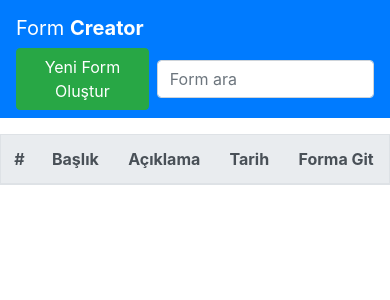
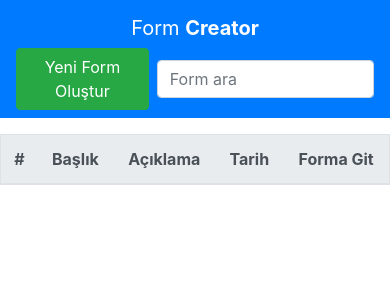
Before and after one commit to serifselim/form-creator, a React (Create React App) app: page / in a window 390 px wide. Shown: the top 300 px of the page. Built offline with nearby package versions, Linux system fonts and the light colour scheme.

Commit message:
some reponsive settings changed

```diff
--- a/src/components/Header/Header.js
+++ b/src/components/Header/Header.js
@@ -5,9 +5,9 @@ const Header = () => {
     return (
         <nav className="navbar navbar-expand-lg navbar-dark bg-primary">
             <div className='container'>
-                <Link className="navbar-brand" to="/">Form <strong>Creator</strong></Link>
+                <Link className="navbar-brand logo" to="/">Form <strong>Creator</strong></Link>
                 <div className="d-flex">
-                    <button type="button" className="btn btn-success mr-2" data-bs-toggle="modal" data-bs-target="#addForm">
+                    <button type="button" className="h-25 my-auto btn btn-success mr-2" data-bs-toggle="modal" data-bs-target="#addForm">
                         Yeni Form Oluştur
                     </button>
                     <form className='form-inline'>
--- /dev/null
+++ b/src/index.css
@@ -0,0 +1,5 @@
+@media (max-width: 480px) {
+  .logo {
+    margin: 0 auto;
+  }
+}
--- a/src/index.js
+++ b/src/index.js
@@ -2,6 +2,7 @@ import React from 'react';
 import ReactDOM from 'react-dom/client';
 import { BrowserRouter } from "react-router-dom";
 import App from './App';
+import './index.css';
 
 const root = ReactDOM.createRoot(document.getElementById('root'));
 
--- a/src/pages/Form/Form.js
+++ b/src/pages/Form/Form.js
@@ -10,7 +10,7 @@ const Form = () => {
 
             {fields.map(item => (
                 <div className="form-group">
-                    <label htmlFor={item.name}>Email address</label>
+                    <label htmlFor={item.name}>{item.name}</label>
                     <input
                         type={item.dataType}
                         required={item.required}
```
